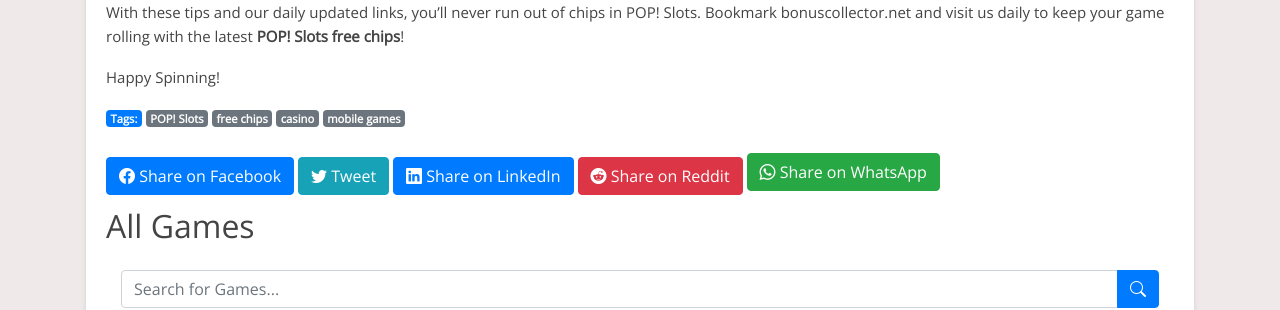
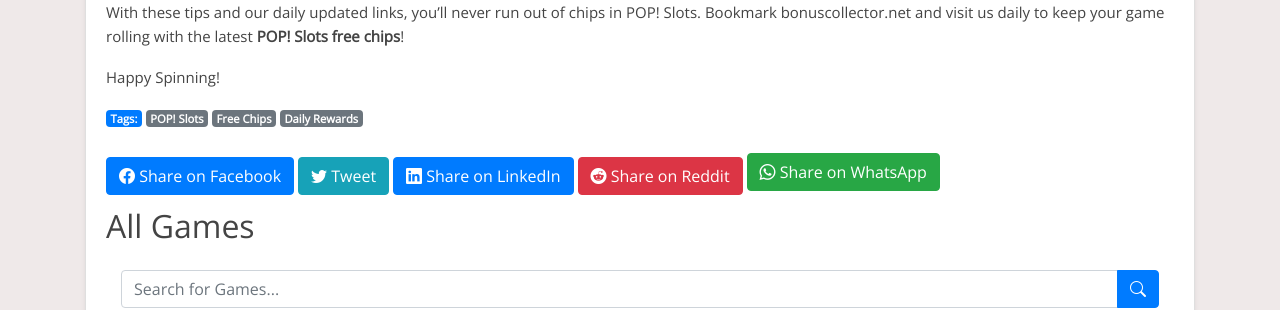
Before and after one commit to Prollad99/bs-net, a Jekyll site: the page built from _posts/2024-06-29-pop-slots.md, in a window 1280 px wide and 900 px high, scrolled down 8099 px. Shown: the part 149-459 px from the top of the window. Built offline with Jekyll 4.4.1, drawn with Linux system fonts in a browser that asks for light colours; nearby versions of some CDN libraries; comment, search, counter and statistics services are not loaded.

Commit message:
Update 2024-06-29-pop-slots.md

```diff
--- a/_posts/2024-06-29-pop-slots.md
+++ b/_posts/2024-06-29-pop-slots.md
@@ -4,7 +4,7 @@
 description: "Get your daily updated links for POP! Slots free chips here at BonusCollector.net. Collect your free chips without any registration or tasks!"
 date: 2024-06-29
 author: "BonusCollector.net"
-tags: ["POP! Slots", "free chips", "casino", "mobile games"]
+tags: ["POP! Slots", "Free Chips", "Daily Rewards"]
 lang: en
 permalink: /pop-slots-free-chips/
 redirect_from:
```
